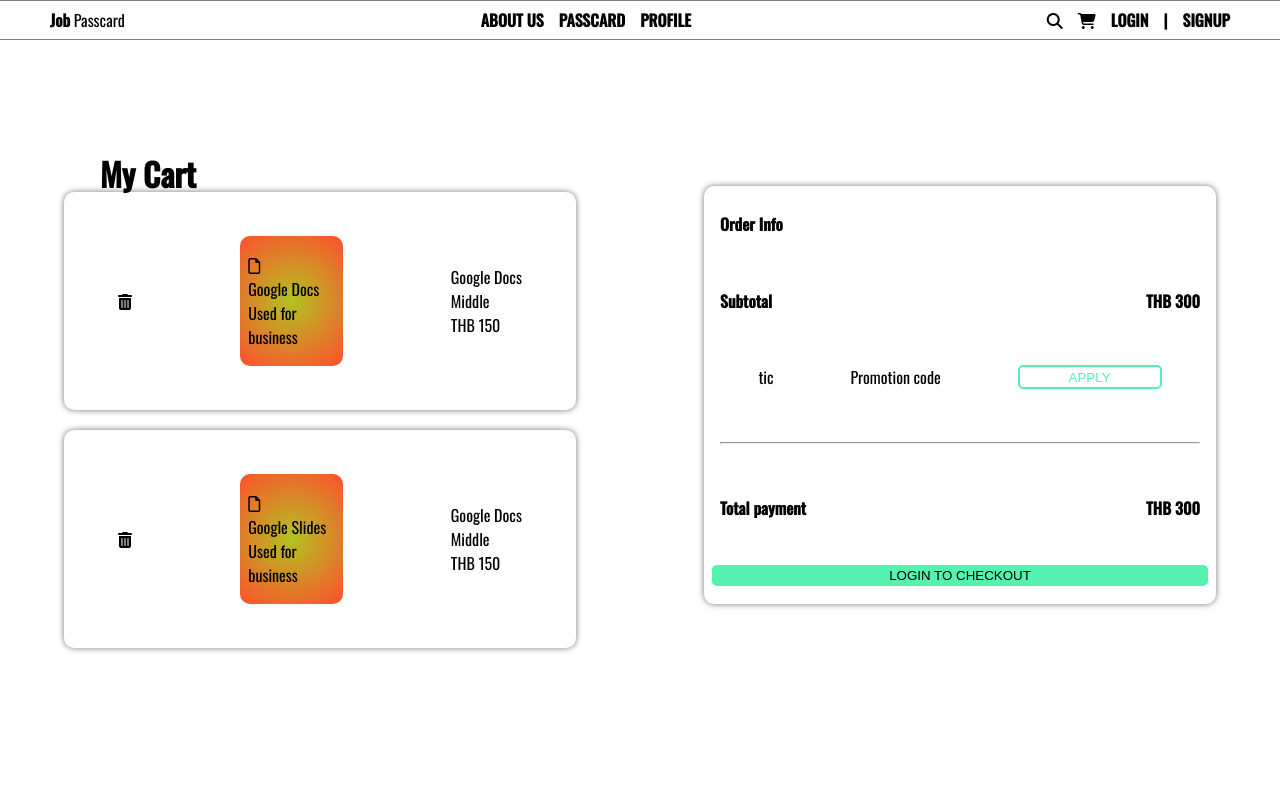
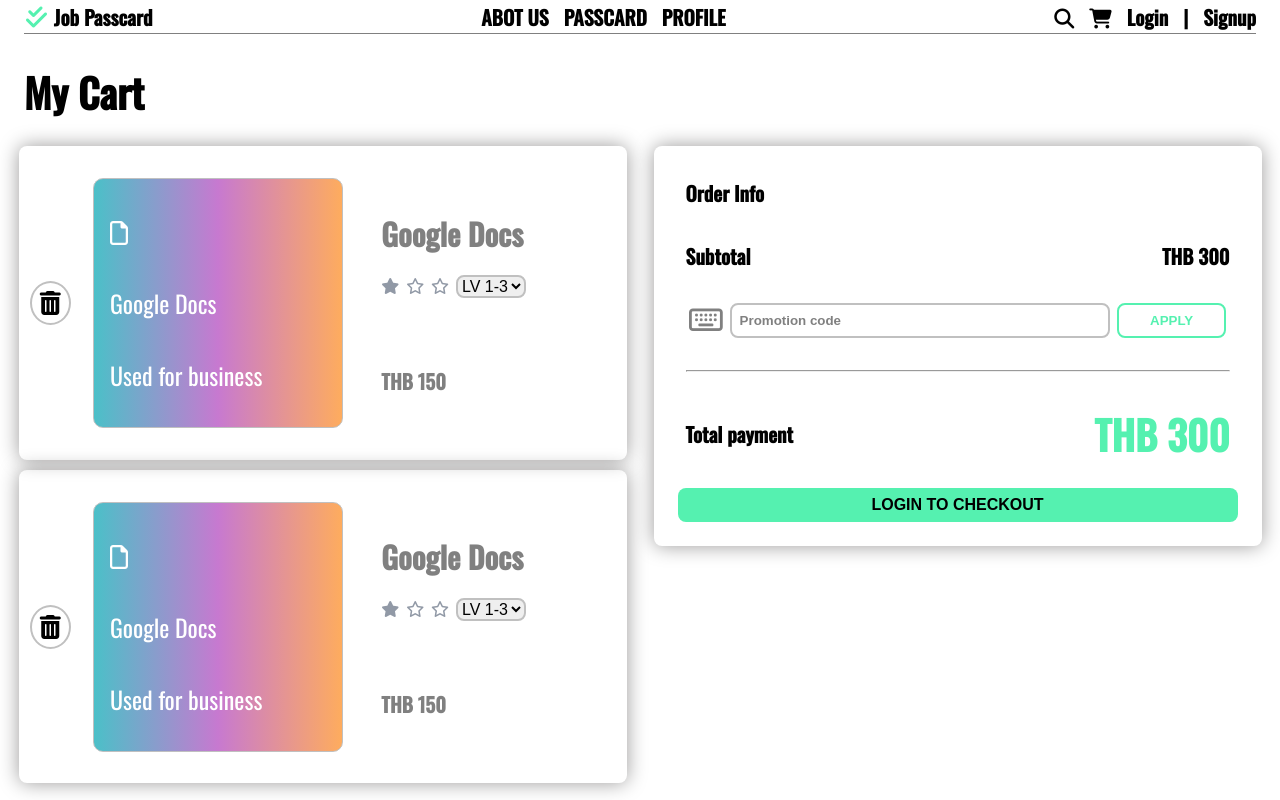
Before and after one commit to NANAIPRM/HOMEWORK_04-JOBPASSCARD, a plain HTML site: page index.html in a window 1280 px wide. Drawn offline with nearby package versions, Linux system fonts and the light colour scheme.

Commit message:
update all

```diff
--- a/index.html
+++ b/index.html
@@ -1,5 +1,6 @@
 <!DOCTYPE html>
 <html lang="en">
+
 <head>
     <meta charset="UTF-8">
     <meta http-equiv="X-UA-Compatible" content="IE=edge">
@@ -8,54 +9,82 @@
     <link rel="preconnect" href="https://fonts.googleapis.com">
     <link rel="preconnect" href="https://fonts.gstatic.com" crossorigin>
     <link href="https://fonts.googleapis.com/css2?family=Oswald:wght@400;500&display=swap" rel="stylesheet">
-    <link rel="stylesheet" href="https://cdnjs.cloudflare.com/ajax/libs/font-awesome/6.3.0/css/all.min.css" integrity="sha512-SzlrxWUlpfuzQ+pcUCosxcglQRNAq/DZjVsC0lE40xsADsfeQoEypE+enwcOiGjk/bSuGGKHEyjSoQ1zVisanQ==" crossorigin="anonymous" referrerpolicy="no-referrer" />
+    <link rel="stylesheet" href="https://cdnjs.cloudflare.com/ajax/libs/font-awesome/6.3.0/css/all.min.css"
+        integrity="sha512-SzlrxWUlpfuzQ+pcUCosxcglQRNAq/DZjVsC0lE40xsADsfeQoEypE+enwcOiGjk/bSuGGKHEyjSoQ1zVisanQ=="
+        crossorigin="anonymous" referrerpolicy="no-referrer" />
     <link rel="stylesheet" href="styles.css">
 
 </head>
+
 <body>
     <div class="top">
         <div class="left">
-            <p> <strong>Job</strong> Passcard</p>
+            <p> <i id="checkicon" class="fa-sharp fa-solid fa-check-double"></i> Job Passcard</p>
         </div>
         <div class="center">
-            <p> <strong>ABOUT US</strong> </p>
-            <p> <strong>PASSCARD</strong> </p>
-            <p> <strong>PROFILE</strong> </p>
+            <a href="#">ABOT US</a>
+            <a href="#">PASSCARD</a>
+            <a href="#">PROFILE</a>
         </div>
         <div class="right">
             <p><i class="fa-solid fa-magnifying-glass"></i></p>
             <p><i class="fa-solid fa-cart-shopping"></i></p>
-            <p><strong>LOGIN</strong></p>
-            <p><strong>|</strong></p>
-            <p><strong>SIGNUP</strong></p>
+            <a href="#">Login</a>
+            <p>|</p>
+            <a href="#">Signup</a>
         </div>
+    </div>
+    <div class="mid">
+        <h1>My Cart</h1>
     </div>
     <div class="content">
         <div class="lc">
             <div class="uc">
-                <p><i class="fa-solid fa-trash-can"></i></i></p>
+                <p><i id="bin" class="fa-solid fa-trash-can"></i></i></p>
                 <div class="docs">
                     <p><i class="fa-regular fa-file"></i></p>
                     <p>Google Docs</p>
                     <p>Used for business</p>
                 </div>
                 <div class="price">
-                    <p>Google Docs</p>
-                    <p>Middle</p>
-                    <p>THB 150</p>
+                    <div class="pu">
+                        <p> <strong> Google Docs</strong></p>
+                        <i class="fa-solid fa-star" style="color: #9199a6;"></i>
+                        <i class="fa-regular fa-star" style="color: #9199a6;"></i>
+                        <i class="fa-regular fa-star" style="color: #9199a6;"></i>
+                        <select name="level" id="level">
+                            <option value="LV 1-3">LV 1-3</option>
+                            <option value="LV 2-3">LV 2-3</option>
+                            <option value="LV 3-3">LV 3-3</option>
+                        </select>
+                    </div>
+                    <div class="pb">
+                        <p><strong>THB 150</strong></p>
+                    </div>
                 </div>
             </div>
             <div class="bc">
-                <p><i class="fa-solid fa-trash-can"></i></p>
-                <div class="slides">
+                <p><i id="bin" class="fa-solid fa-trash-can"></i></p>
+                <div class="docs">
                     <p><i class="fa-regular fa-file"></i></p>
-                    <p>Google Slides</p>
+                    <p>Google Docs</p>
                     <p>Used for business</p>
                 </div>
                 <div class="price">
-                    <p>Google Docs</p>
-                    <p>Middle</p>
-                    <p>THB 150</p>
+                    <div class="pu">
+                        <p> <strong> Google Docs</strong></p>
+                        <i class="fa-solid fa-star" style="color: #9199a6;"></i>
+                        <i class="fa-regular fa-star" style="color: #9199a6;"></i>
+                        <i class="fa-regular fa-star" style="color: #9199a6;"></i>
+                        <select name="level" id="level">
+                            <option value="LV 1-3">LV 1-3</option>
+                            <option value="LV 2-3">LV 2-3</option>
+                            <option value="LV 3-3">LV 3-3</option>
+                        </select>
+                    </div>
+                    <div class="pb">
+                        <p><strong>THB 150</strong></p>
+                    </div>
                 </div>
             </div>
         </div>
@@ -66,20 +95,19 @@
                 <p> <strong>THB 300</strong> </p>
             </div>
             <div class="promo">
-                <p>tic</p>
-                <p>Promotion code</p>
-                <input  id= "apply" type="button" value="APPLY">
+                <i class="fa-regular fa-keyboard"></i>
+                <input type="text" id="promo" name="promo" value="Promotion code" >
+                <input id="apply" type="button" value="APPLY">
             </div>
             <hr>
             <div class="payment">
                 <p> <strong>Total payment</strong> </p>
                 <p> <strong>THB 300</strong> </p>
             </div>
-            <input id = "login"type="button" value="LOGIN TO CHECKOUT">
+            <input id="login" type="button" value="LOGIN TO CHECKOUT">
         </div>
     </div>
-    <div class="title">
-        <h1>My Cart</h1>
-    </div>
+
 </body>
+
 </html>
--- a/styles.css
+++ b/styles.css
@@ -1,144 +1,248 @@
-*{
+* {
     box-sizing: border-box;
     margin: 0;
     padding: 0;
 }
-html{
+
+html {
     font-family: 'Oswald', sans-serif;
 }
-body{
+
+body {
     height: 100vh;
     display: flex;
     flex-direction: column;
     justify-content: space-between;
 }
-.top{
+
+.top {
     display: flex;
     justify-content: space-between;
-       align-items: center;
-    padding:  0px 50px;
-    height: 5%;
-    border-top: 1px gray solid;
+    align-items: center;
+    margin: 0px 24px;
+    height: 5vh;
     border-bottom: 1px gray solid;
+    font-size: 20px;
+    font-weight: bold;
 
     /* width: 90vw; */
 }
-.center{
+
+.center {
     display: flex;
     gap: 15px
 }
+
 .right {
     display: flex;
-    gap:15px;
+    gap: 15px;
 }
-.content{
-    /* background-color: #bbc6d6; */
-    width: 100vw;
+
+.content {
     height: 95%;
+    display: flex;
+    align-items: flex-start;
+    justify-content: space-around;
+    position: relative;
+    margin: 5px;
+    margin-top: 24px;
+}
+
+.lc {
+    width: 47.5vw;
+    height: 80vh;
+    display: flex;
+    flex-direction: column;
+    justify-content: flex-start;
+    gap: 10px;
+}
+
+.rc {
+    width: 47.5vw;
+    height: 50vh;
+    display: flex;
+    flex-direction: column;
+    justify-content: space-around;
+    border-radius: 8px;
+    box-shadow: rgb(155, 154, 154) 0px 0px 20px;
+    position: relative;
+    /* top:50px; */
+    font-size: 20px;
+    padding: 16px;
+
+}
+
+.uc {
+    /* background-color: #d3dff1; */
+    width: 100%;
+    height: 49%;
     display: flex;
     align-items: center;
     justify-content: space-around;
-    position: relative;
-    /* margin: 0px 16px; */
+    border-radius: 8px;
+    box-shadow: rgb(155, 154, 154) 0px 0px 20px;
 }
-.lc{
-    /* background-color: yellow; */
-    width: 40%;
-    height: 60%;
-    display: flex;
-    flex-direction: column;
-    align-items: center;
-    gap:20px;
-}
-.rc{
-    /* background-color: #d3dff1; */
-    width: 40%;
-    height: 55%;
-    position: relative;
-    top: -25px;
-    display: flex;
-    flex-direction: column;
-    /* align-items: center; */
-    justify-content: space-around;
-    border-radius: 10px;
-    box-shadow: rgb(116, 116, 116) 0px 0px 6px;
 
-}
-.uc{
+.bc {
     /* background-color: #d3dff1; */
     width: 100%;
-    height: 50%;
+    height: 49%;
     display: flex;
     align-items: center;
     justify-content: space-around;
-    border-radius: 10px;
-    box-shadow: rgb(116, 116, 116) 0px 0px 6px;
-}
-.bc{
-    /* background-color: #d3dff1; */
-    width: 100%;
-    height: 50%;
-    display: flex;
-    align-items: center;
-    justify-content: space-around;
-    border-radius: 10px;
-    box-shadow: rgb(116, 116, 116) 0px 0px 6px;
-}
-.title{
-    position: absolute;
-    top : 150px;
-    left:100px;
+    border-radius: 8px;
+    box-shadow: rgb(155, 154, 154) 0px 0px 20px;
 }
 
-.docs{
+
+.docs {
+    color: white;
+    font-size: 24px;
+    display: flex;
+    flex-direction: column;
+    justify-content: space-around;
+    width: 250px;
+    height: 250px;
+    background: #FEAC5E;
+    /* fallback for old browsers */
+    background: -webkit-linear-gradient(to right, #4BC0C8, #C779D0, #FEAC5E);
+    /* Chrome 10-25, Safari 5.1-6 */
+    background: linear-gradient(to right, #4BC0C8, #C779D0, #FEAC5E);
+    /* W3C, IE 10+/ Edge, Firefox 16+, Chrome 26+, Opera 12+, Safari 7+ */
+
+    padding: 16px;
+    border-radius: 10px;
+    border: 1px silver solid;
+}
+
+.slides {
     display: flex;
     flex-direction: column;
     justify-content: center;
     width: 20%;
     height: 60%;
-    background: rgb(178,195,34);
-background: radial-gradient(circle, rgba(178,195,34,1) 0%, rgba(253,79,45,1) 100%);
+    background: rgb(178, 195, 34);
+    background: radial-gradient(circle, rgba(178, 195, 34, 1) 0%, rgba(253, 79, 45, 1) 100%);
     padding: 8px;
-    border-radius: 10px;
+    border-radius: 8px;
 }
-.slides{
-    display: flex;
-    flex-direction: column;
-    justify-content: center;
-    width: 20%;
-    height: 60%;
-    background: rgb(178,195,34);
-background: radial-gradient(circle, rgba(178,195,34,1) 0%, rgba(253,79,45,1) 100%);
-    padding: 8px;
-    border-radius: 10px;
-}
-.subtotal{
+
+.subtotal {
     display: flex;
     justify-content: space-between;
 
 }
-.payment{
+
+.payment {
     display: flex;
     justify-content: space-between;
+    align-items: center;
+
 }
-.promo{
+
+.payment>p:nth-child(2) {
+    font-size: 40px;
+    color: #55f1b0;
+    ;
+}
+
+.promo {
     display: flex;
     justify-content: space-around;
+    align-items: center;
 }
-#login{
+
+.promo>i {
+    font-size: 30px;
+    color: grey;
+}
+
+.promo>input {
+    color: grey;
+    border-radius: 8px;
+    border: 2px solid silver;
+    width: 70%;
+    font-weight: bold;
+    padding: 8px
+}
+
+#login {
     background-color: #55f1b0;
     border: none;
-    height: 5%;
     margin: 8px;
-    border-radius: 5px;
+    border-radius: 8px;
+    font-size: 16px;
+    padding: 8px;
+    font-weight: bold;
 }
-.rc > *{
+
+.rc>* {
     margin: 16px;
 }
-#apply{
+
+#apply {
     background-color: white;
     border: #55f1b0 2px solid;
-    width: 30%;
-    border-radius: 5px;
+    width: 20%;
+    border-radius: 8px;
     color: #55f1b0;
 }
+
+.mid {
+    height: 8vh;
+    display: flex;
+    margin-top: 24px;
+    align-items: flex-end;
+    padding: 24px;
+    padding-bottom: 0px;
+    font-size: 20px;
+}
+
+a {
+    text-decoration: none;
+    color: black;
+}
+
+#checkicon {
+    color: #55f1b0;
+    font-size: 24px;
+    margin: 2px;
+}
+
+#bin {
+    border: 2px silver solid;
+    padding: 8px;
+    border-radius: 50%;
+    font-size: 24px;
+}
+
+.price {
+    width: 250px;
+    height: 250px;
+    display: flex;
+    flex-direction: column;
+    justify-content: space-around;
+
+}
+
+.pu {
+    font-size: 30px;
+    color: grey;
+    margin: 16px;
+}
+
+.pb {
+    font-size: 20px;
+    color: grey;
+    margin: 16px;
+}
+
+select {
+    border-radius: 8px;
+    border: 2px solid silver;
+    font-size: 16px;
+}
+
+.pu>i {
+    font-size: 16px;
+}
```
